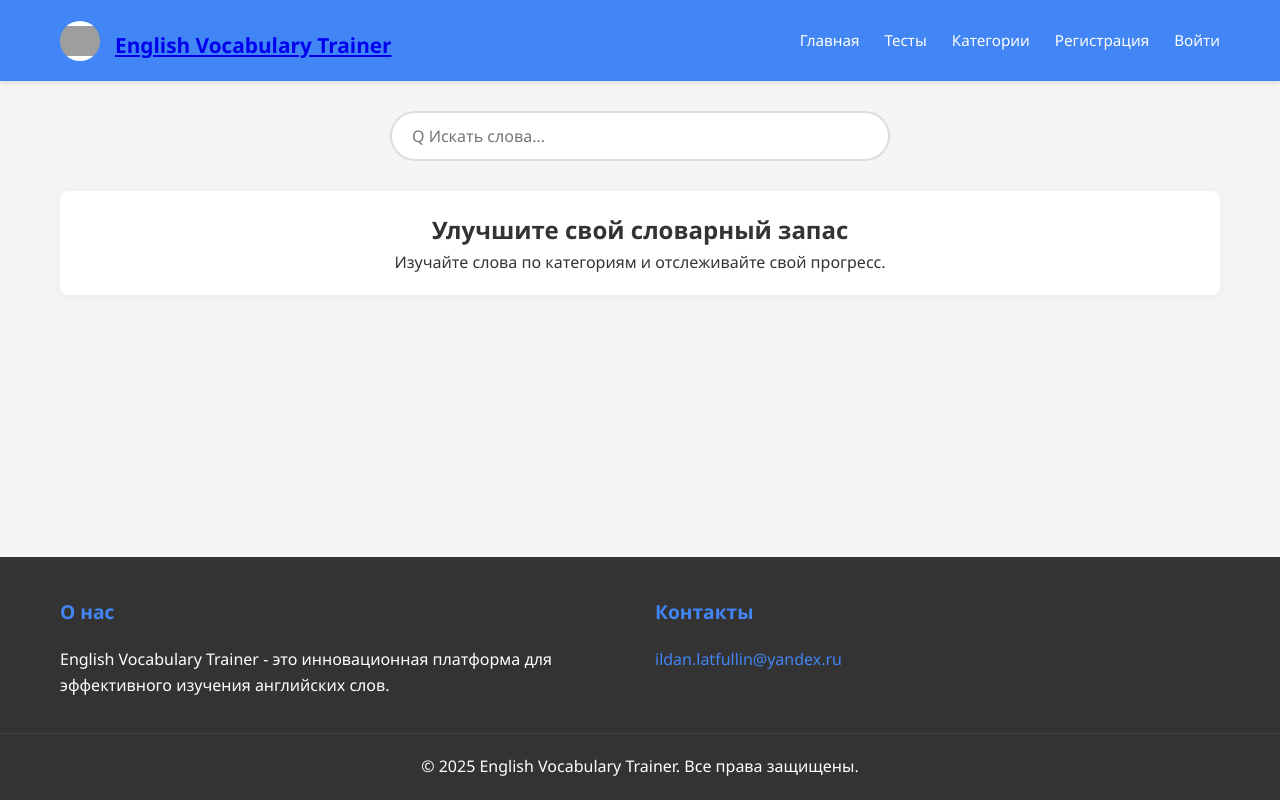
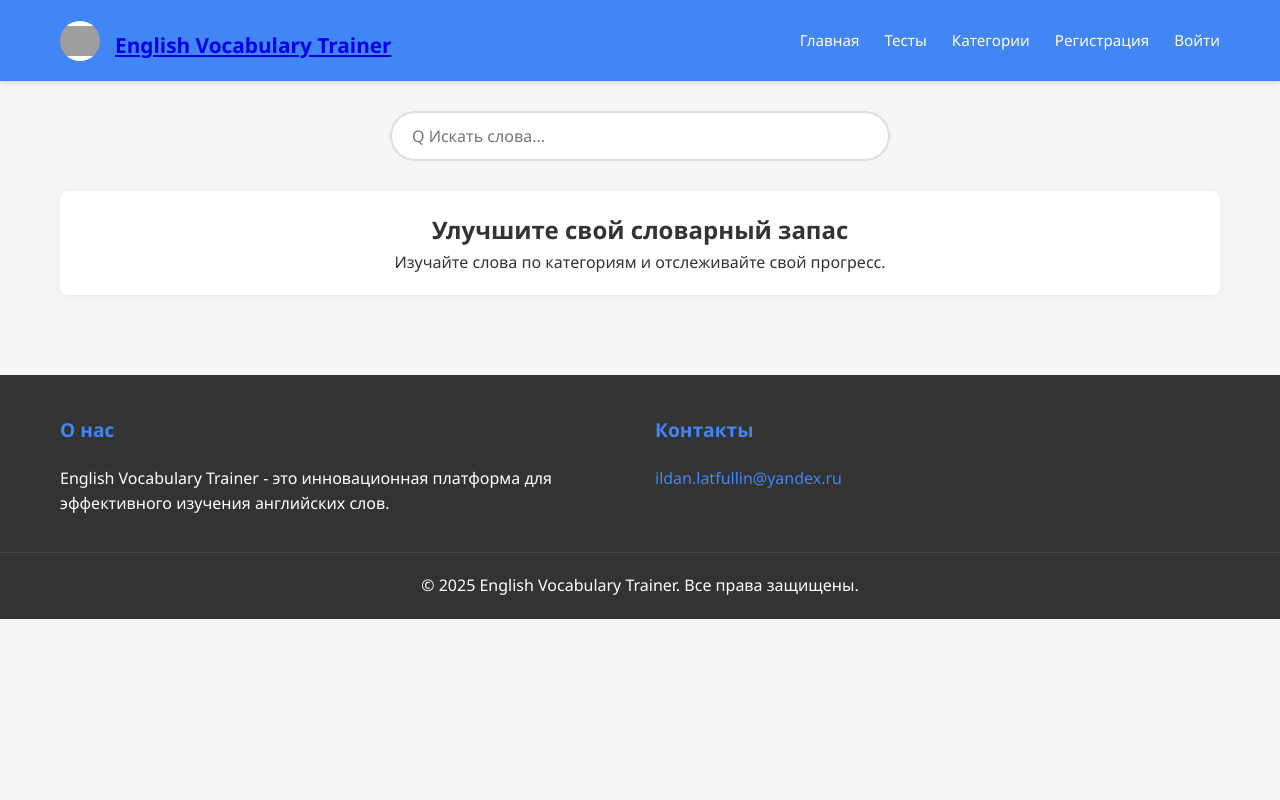
Before and after one commit to SneakyLoris/axyu, a Django app: page / in a window 1280 px wide. Run offline with Django 5.2, Linux system fonts and the light colour scheme; grey boxes are pictures that could not be loaded.

Commit message:
fixed footer visualisation

```diff
--- a/web/static/web/css/base.css
+++ b/web/static/web/css/base.css
@@ -9,14 +9,21 @@ body {
     background-color: #f5f5f5;
     color: #333;
     line-height: 1.6;
-    min-height: 100vh;
+    min-height: 100%;
+}
+
+.wrapper {
+  display: flex;
+  flex-direction: column;
+  height: 100%;
 }
 
 .container {
+    width: 100%;
     max-width: 1200px;
     margin: 0 auto;
     padding: 0 20px;
-    flex: 1;
+    flex: 1 0 auto;
 }
 
 .placeholder {
--- a/web/static/web/css/footer.css
+++ b/web/static/web/css/footer.css
@@ -4,9 +4,7 @@ footer {
     padding: 40px 0 20px;
     margin-top: 50px;
     width: 100%;
-    position: absolute;
-    bottom: 0;
-    left: 0;
+    flex: 0 0 auto;
 }
 
 .footer-content {
--- a/web/templates/web/base_template.html
+++ b/web/templates/web/base_template.html
@@ -11,6 +11,7 @@
     {% block extra_css %}{% endblock %}
 </head>
 <body>
+    <div class="wrapper">
         <header>
             <div class="header-container">
                 <div class="logo-title">
@@ -52,6 +53,7 @@
                 <p>&copy; 2025 English Vocabulary Trainer. Все права защищены.</p>
             </div>
         </footer>
+    </div>
 
     {% block scripts %}{% endblock %}
 </body>
```
Lines whose indentation alone changed are shown as unchanged.
